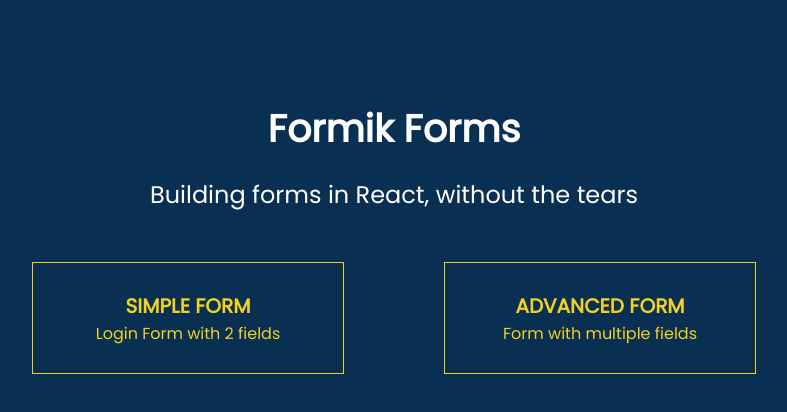
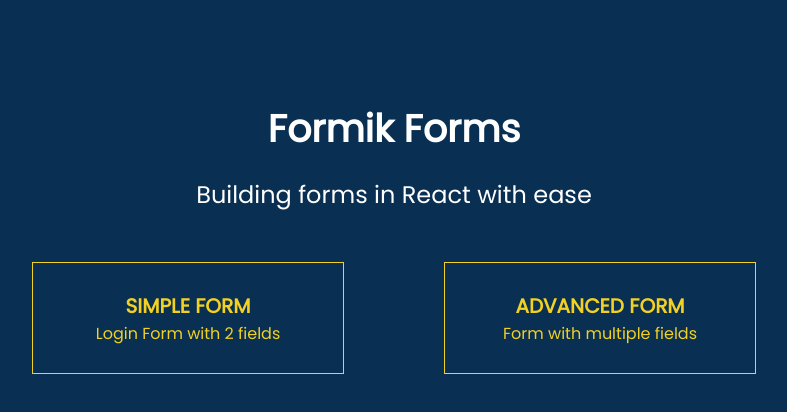
Before and after one commit to Ranjith10/react-forms, a React (Create React App) app: page / in a window 1280 px wide. Shown: the top 412 px of the page, without its empty margins (246-1033 px from the left). Built offline with nearby package versions, Linux system fonts and the light colour scheme.

Commit message:
Added readme

```diff
--- a/src/Forms/Login.js
+++ b/src/Forms/Login.js
@@ -47,7 +47,7 @@
             <div className = 'login-welcome-container'>
                 <div className = 'login-welcome-content'>
                     Welcome to
-                    <br /> DATA Analytics Portal
+                    <br /> Github Request Portal
                 </div>
             </div>
             <div className = 'login-form-container'>
--- a/src/Selection.js
+++ b/src/Selection.js
@@ -8,7 +8,7 @@
         <div className = 'selection-wrapper'>
             <div className = 'selection-title'>Formik Forms</div>
             <div className = 'selection-subtitle'>
-                Building forms in React, without the tears
+                Building forms in React with ease
             </div>
             <div className = 'selection-buttons-wrapper'>
                 <NavLink className = 'login-form-selection' to = '/login-form'>
```
Also changed, not shown: 1 other file (tests, documents, lock files or other folders).
